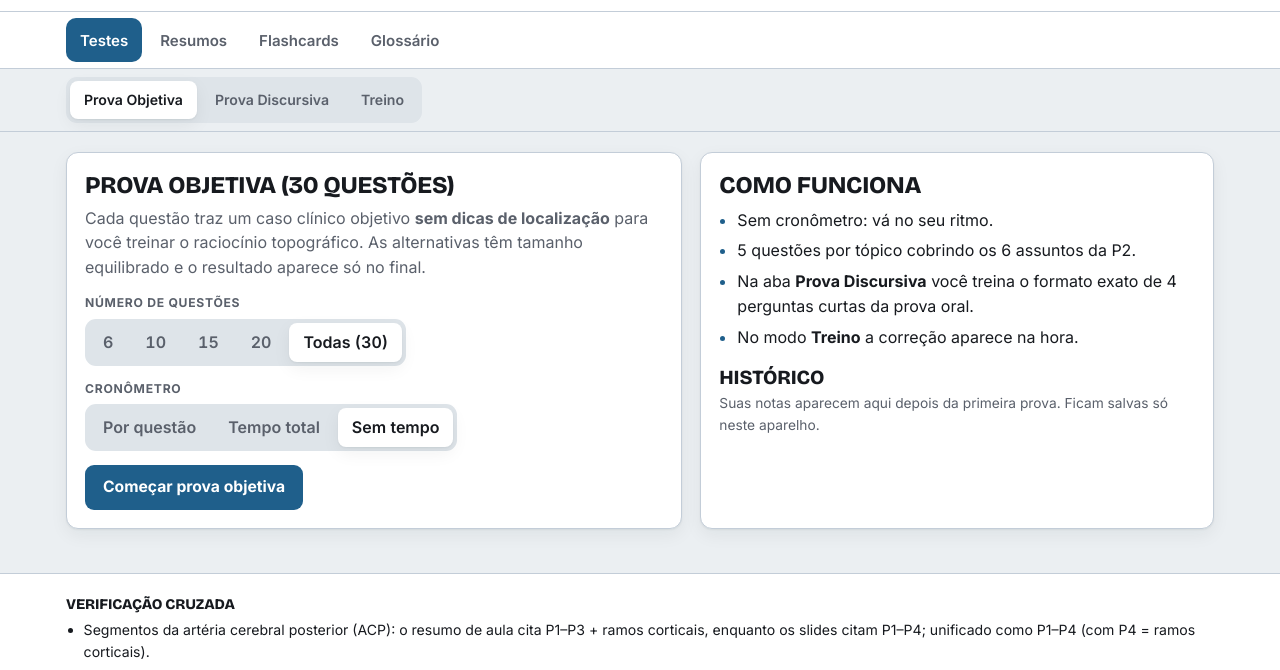
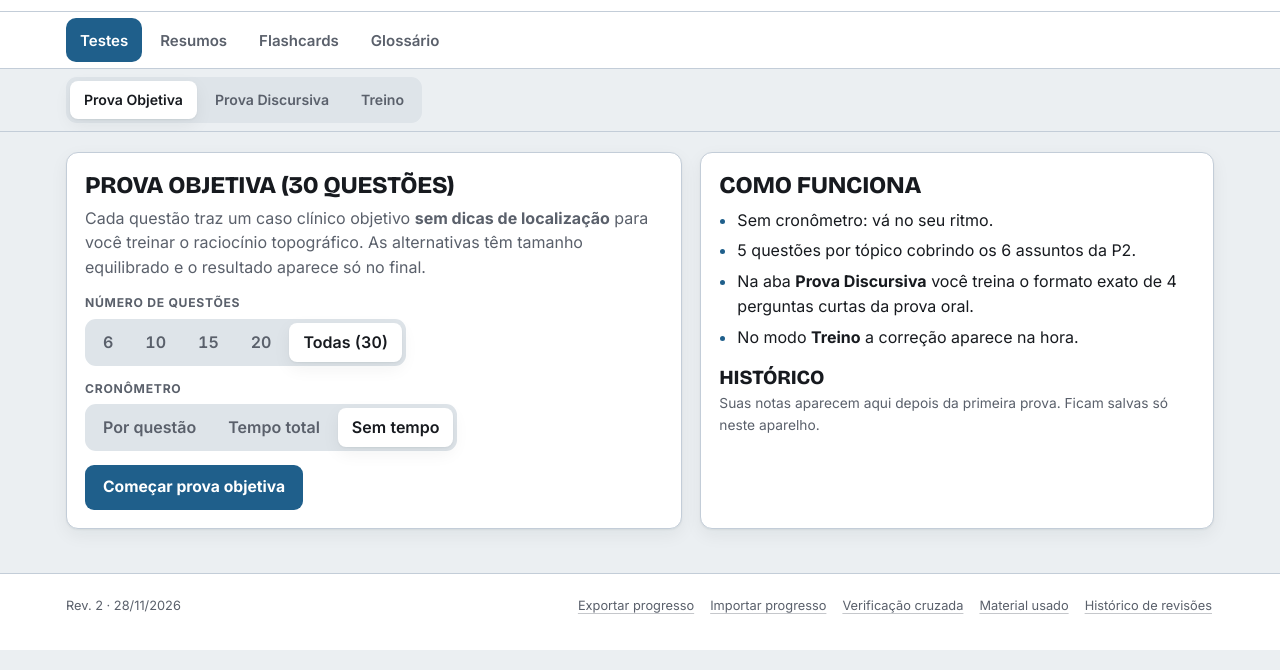
Before and after one commit to XandZap/estudos, a plain HTML site: page neurologia-p2/index.html in a window 1280 px wide. Shown: the part 122-792 px from the top of the page. Drawn offline with nearby package versions, Linux system fonts and the light colour scheme.

Commit message:
Compacta rodapé em links de modal em Semiologia Neurológica

```diff
--- a/neurologia-p2/index.html
+++ b/neurologia-p2/index.html
@@ -411,10 +411,8 @@ body.study .fld.shown .reveal{display:none}
 
 /* Rodapé */
 .foot{border-top:1px solid var(--line);background:var(--surface)}
-.foot .wrap{padding-block:22px 36px;display:grid;gap:16px;font-size:.88rem}
-.foot h4{font-size:.92rem;margin-bottom:6px;text-transform:uppercase}
-.foot ul{margin:0;padding-left:1.1rem;display:grid;gap:4px}
-.foot-bar{display:flex;flex-wrap:wrap;justify-content:space-between;align-items:center;gap:8px 16px;padding-top:12px;border-top:1px solid var(--line);font-size:.8rem;color:var(--muted)}
+.foot .wrap{padding-block:16px 28px;display:grid;gap:12px;font-size:.88rem}
+.foot-bar{display:flex;flex-wrap:wrap;justify-content:space-between;align-items:center;gap:8px 16px;font-size:.8rem;color:var(--muted)}
 .foot-links{display:flex;flex-wrap:wrap;align-items:center;gap:4px 12px}
 .foot-link{background:none;border:0;padding:4px 2px;min-height:32px;cursor:pointer;color:var(--muted);font:inherit;font-size:.8rem;text-decoration:underline;text-decoration-color:color-mix(in srgb,currentColor 35%,transparent);text-underline-offset:3px}
 .foot-link:hover{color:var(--ink)}
@@ -2993,19 +2991,20 @@ document.addEventListener('click',e=>{const t=e.target,g=t.closest&&t.closest('.
 
 /* ---------- rodapé e exportar/importar ---------- */
 (function renderFooter(){
-  let h='';
-  if(M.verification&&M.verification.length)h+=`<div><h4>Verificação cruzada</h4><ul>${M.verification.map(x=>`<li>${esc(x)}</li>`).join('')}</ul></div>`;
-  if(DATA.refs&&Object.keys(DATA.refs).length)h+=`<div><h4>Referências consultadas</h4><ul>${Object.values(DATA.refs).map(d=>`<li>${d.url?`<a href="${esc(d.url)}" target="_blank" rel="noopener">${esc(d.src||d.t)}</a>`:esc(d.src||d.t)}${d.year?' ('+esc(d.year)+')':''} · ${esc(d.t)}</li>`).join('')}</ul></div>`;
-  if(DATA.sources&&Object.keys(DATA.sources).length)h+=`<div><h4>Material usado</h4><ul>${Object.values(DATA.sources).map(s=>`<li>${esc(s)}</li>`).join('')}</ul></div>`;
-  const hasHist=M.history&&M.history.length;
-  h+=`<div class="foot-bar"><span>${revStr?esc(revStr):''}</span><div class="foot-links"><button type="button" class="foot-link" id="exp">Exportar progresso</button><button type="button" class="foot-link" id="imp">Importar progresso</button>${hasHist?'<button type="button" class="foot-link" id="histbtn">Histórico de revisões</button>':''}<input type="file" id="impf" accept="application/json" hidden></div></div>`;
-  $('foot').innerHTML=h;
-  const hm=$('histmodal'),hl=$('hm-list'),hx=$('hm-x'),hb=$('histbtn');
-  if(hasHist&&hm&&hl&&hb){
-    hl.innerHTML=M.history.map(x=>`<li><b>${esc(x[0])}</b> (${esc(x[1])}): ${esc(x[2])}</li>`).join('');
-    hb.onclick=()=>{hm.hidden=false;if(hx)hx.focus()};
+  const secs=[];
+  if(M.verification&&M.verification.length)secs.push(['verif','Verificação cruzada',M.verification.map(x=>`<li>${esc(x)}</li>`).join('')]);
+  if(DATA.refs&&Object.keys(DATA.refs).length)secs.push(['refs','Referências consultadas',Object.values(DATA.refs).map(d=>`<li>${d.url?`<a href="${esc(d.url)}" target="_blank" rel="noopener">${esc(d.src||d.t)}</a>`:esc(d.src||d.t)}${d.year?' ('+esc(d.year)+')':''} · ${esc(d.t)}</li>`).join('')]);
+  if(DATA.sources&&Object.keys(DATA.sources).length)secs.push(['srcs','Material usado',Object.values(DATA.sources).map(s=>`<li>${esc(s)}</li>`).join('')]);
+  if(M.history&&M.history.length)secs.push(['hist','Histórico de revisões',M.history.map(x=>`<li><b>${esc(x[0])}</b> (${esc(x[1])}): ${esc(x[2])}</li>`).join('')]);
+  $('foot').innerHTML=`<div class="foot-bar"><span>${revStr?esc(revStr):''}</span><div class="foot-links"><button type="button" class="foot-link" id="exp">Exportar progresso</button><button type="button" class="foot-link" id="imp">Importar progresso</button>${secs.map(([id,lbl])=>`<button type="button" class="foot-link" data-fmod="${id}">${esc(lbl)}</button>`).join('')}<input type="file" id="impf" accept="application/json" hidden></div></div>`;
+  const hm=$('histmodal'),ht=$('hm-t'),hl=$('hm-list'),hx=$('hm-x');
+  if(hm&&hl){
     if(hx)hx.onclick=()=>{hm.hidden=true};
     hm.onclick=e=>{if(e.target===hm)hm.hidden=true};
+    $('foot').querySelectorAll('[data-fmod]').forEach(b=>b.onclick=()=>{
+      const s=secs.find(x=>x[0]===b.dataset.fmod);if(!s)return;
+      if(ht)ht.textContent=s[1];hl.innerHTML=s[2];hm.hidden=false;if(hx)hx.focus();
+    });
   }
   $('exp').onclick=()=>{const o={};['cfg','cfgD','hist','wrong','flash','feyn','study','cheat','disc'].forEach(k=>o[k]=load(k,null));
     const a=document.createElement('a');a.href=URL.createObjectURL(new Blob([JSON.stringify({key:M.storageKey,data:o})],{type:'application/json'}));a.download=`progresso-${M.storageKey}.json`;a.click();setTimeout(()=>URL.revokeObjectURL(a.href),2000)};
```
